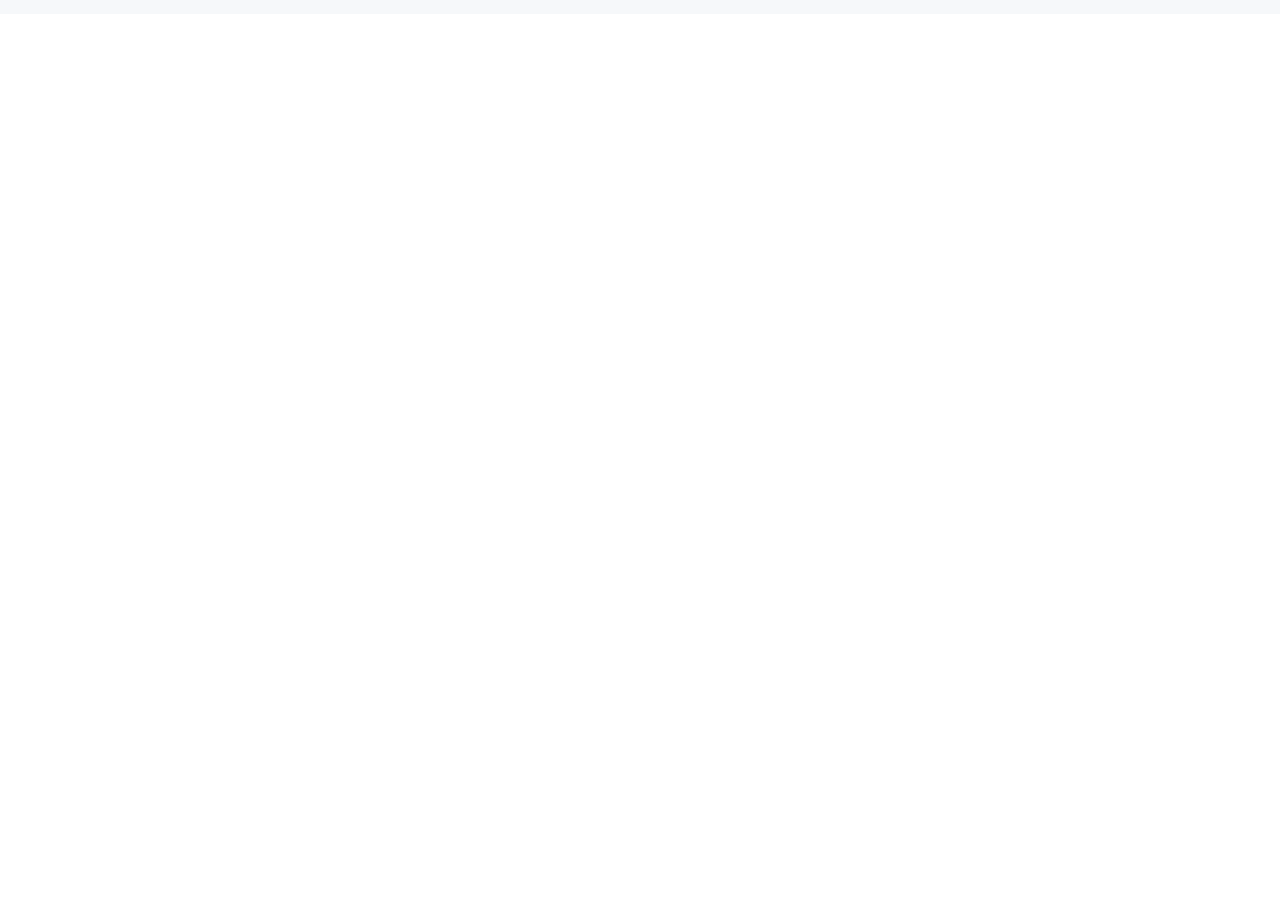
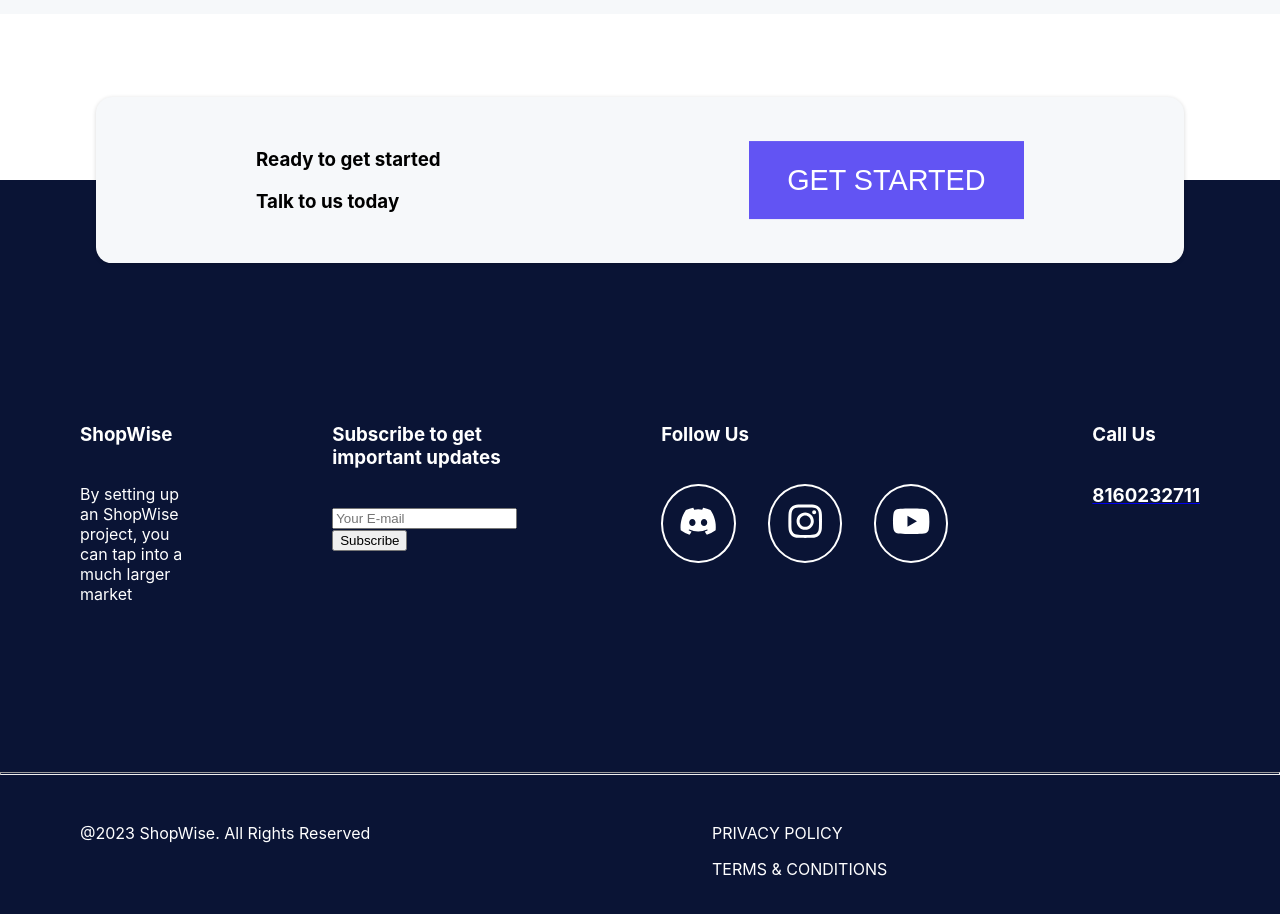
Before and after one commit to kalviumcommunity/ShopWise, a React (Create React App) app in the folder shopwise/: page / in a window 1280 px wide. Shown: the part 1940-2854 px from the top of the page. Before the commit the page ends 1954 px from the top, so only its background shows below. Built offline with nearby package versions, Linux system fonts and the light colour scheme.

Commit message:
Footer Component Created

```diff
--- a/shopwise/src/App.js
+++ b/shopwise/src/App.js
@@ -11,6 +11,7 @@ import ErrorPage from './ErrorPage';
 // import { GlobalStyle } from './GlobalStyle';
 import { ThemeProvider } from 'styled-components';
 import Header from './components/Header';
+import Footer from './components/Footer';
 
 function App() {
   const theme = {
@@ -50,6 +51,7 @@ function App() {
           <Route path='/cart' element={<Cart/>}/>
           <Route path='*' element={<ErrorPage/>}/>
         </Routes>
+        <Footer/>
       </Router>
     </ThemeProvider>
   );
--- a/shopwise/src/Home.js
+++ b/shopwise/src/Home.js
@@ -2,6 +2,7 @@ import React from 'react'
 import HeroSection from './components/HeroSection';
 import Services from './components/Services';
 import Trusted from './components/Trusted';
+
 
 const Home = () => {
   const data={
@@ -12,6 +13,7 @@ const Home = () => {
     <HeroSection myData={data}/>
     <Services/>
     <Trusted/>
+
     </>
 
   )
--- /dev/null
+++ b/shopwise/src/components/Footer.js
@@ -0,0 +1,186 @@
+import React from 'react'
+import { styled } from 'styled-components';
+import { Button } from '../Styles/Button';
+import { NavLink } from 'react-router-dom';
+import { FaDiscord, FaInstagram, FaYoutube } from "react-icons/fa";
+
+
+const Footer = () => {
+  return (
+    <Wrapper>
+      <section className='contact-short'>
+        <div className='grid grid-two-column'>
+            <div>
+                <h3>Ready to get started</h3>
+                <h3>Talk to us today</h3>
+            </div>
+            <div>
+                <Button>
+                    <NavLink>
+                        GET STARTED
+                    </NavLink>
+                </Button>
+            </div>
+        </div>
+      </section>
+
+      <footer>
+        <div className='container grid grid-four-column'>
+            <div className='footer-about'>
+                <h3>ShopWise</h3>
+                <p>By setting up an ShopWise project, you can tap into a much larger market</p>
+            </div>
+            <div className='footer-subscribe'>
+                <h3>Subscribe to get important updates</h3>
+                <form action='#'>
+                    <input type='email' placeholder='Your E-mail'/>
+                    <input type='submit' value="Subscribe"/>
+                </form>
+            </div>
+
+            <div className="footer-social">
+              <h3>Follow Us</h3>
+              <div className="footer-social--icons">
+                <div>
+                  <FaDiscord className="icons" />
+                </div>
+                <div>
+                  <FaInstagram className="icons" />
+                </div>
+                <div>
+                  <a
+                    href="https://www.youtube.com/channel/UCwfaAHy4zQUb2APNOGXUCCA"
+                    target="_blank">
+                    <FaYoutube className="icons" />
+                  </a>
+                </div>
+              </div>
+            </div>
+            <div className="footer-contact">
+              <h3>Call Us</h3>
+              <a href='tel:8160232711'><h3>8160232711</h3></a>
+            </div>
+        </div>
+        <div className="footer-bottom--section">
+            <hr />
+            <div className="container grid grid-two-column ">
+              <p>
+                @{new Date().getFullYear()} ShopWise. All Rights Reserved
+              </p>
+              <div>
+                <p>PRIVACY POLICY</p>
+                <p>TERMS & CONDITIONS</p>
+              </div>
+            </div>
+          </div>
+      </footer>
+
+
+
+
+    </Wrapper>
+  )
+
+}
+const Wrapper = styled.section`
+  .iSIFGq {
+    margin: 0;
+  }
+
+  .container {
+    max-width: 70rem;
+    margin: 0 auto;
+    }
+
+  .grid {
+        display: grid;
+        gap: 9rem;
+    }
+  .grid-two-column{
+    grid-template-columns: repeat(2, 1fr);
+  }
+  .grid-four-column{
+    grid-template-columns: 1fr 1.2fr .5fr .8fr ;
+  }
+
+  .contact-short {
+    max-width: 60vw;
+    margin: auto;
+    padding: 2rem 10rem;
+    background-color: ${({ theme }) => theme.colors.bg};
+    border-radius: 1rem;
+    box-shadow: ${({ theme }) => theme.colors.shadowSupport};
+    transform: translateY(50%);
+
+    .grid div:last-child {
+      justify-self: end;
+      align-self: center;
+    }
+  }
+
+  footer {
+    padding: 14rem 0 6rem 0;
+    background-color: ${({ theme }) => theme.colors.footer_bg};
+    h3 {
+      color: ${({ theme }) => theme.colors.hr};
+      margin-bottom: 2.4rem;
+    }
+    p {
+      color: ${({ theme }) => theme.colors.white};
+    }
+    .footer-social--icons {
+      display: flex;
+      gap: 2rem;
+
+      div {
+        padding: 1rem;
+        border-radius: 50%;
+        border: 2px solid ${({ theme }) => theme.colors.white};
+
+        .icons {
+          color: ${({ theme }) => theme.colors.white};
+          font-size: 2.4rem;
+          position: relative;
+          cursor: pointer;
+        }
+      }
+    }
+  }
+
+  .footer-bottom--section {
+    padding-top: 9rem;
+
+    hr {
+      margin-bottom: 2rem;
+      color: ${({ theme }) => theme.colors.hr};
+      height: 0.1px;
+    }
+  }
+
+  @media (max-width: ${({ theme }) => theme.media.mobile}) {
+    .contact-short {
+      max-width: 80vw;
+      margin: 4.8rem auto;
+      transform: translateY(0%);
+      text-align: center;
+
+      .grid div:last-child {
+        justify-self: center;
+      }
+    }
+
+    footer {
+      padding: 9rem 0 9rem 0;
+    }
+
+    .footer-bottom--section {
+      padding-top: 4.8rem;
+    }
+  }
+`;
+
+
+
+
+
+export default Footer
```
